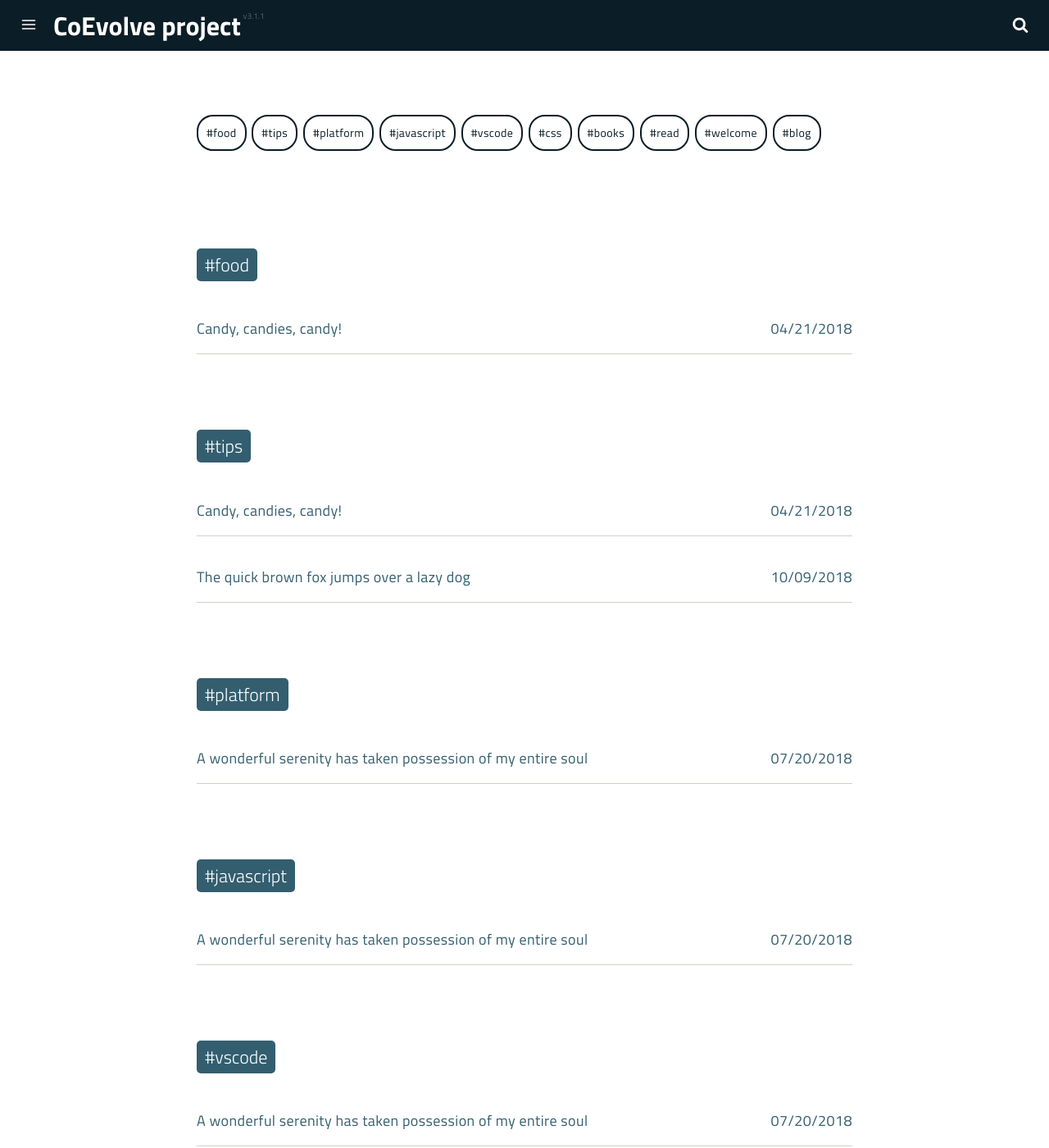
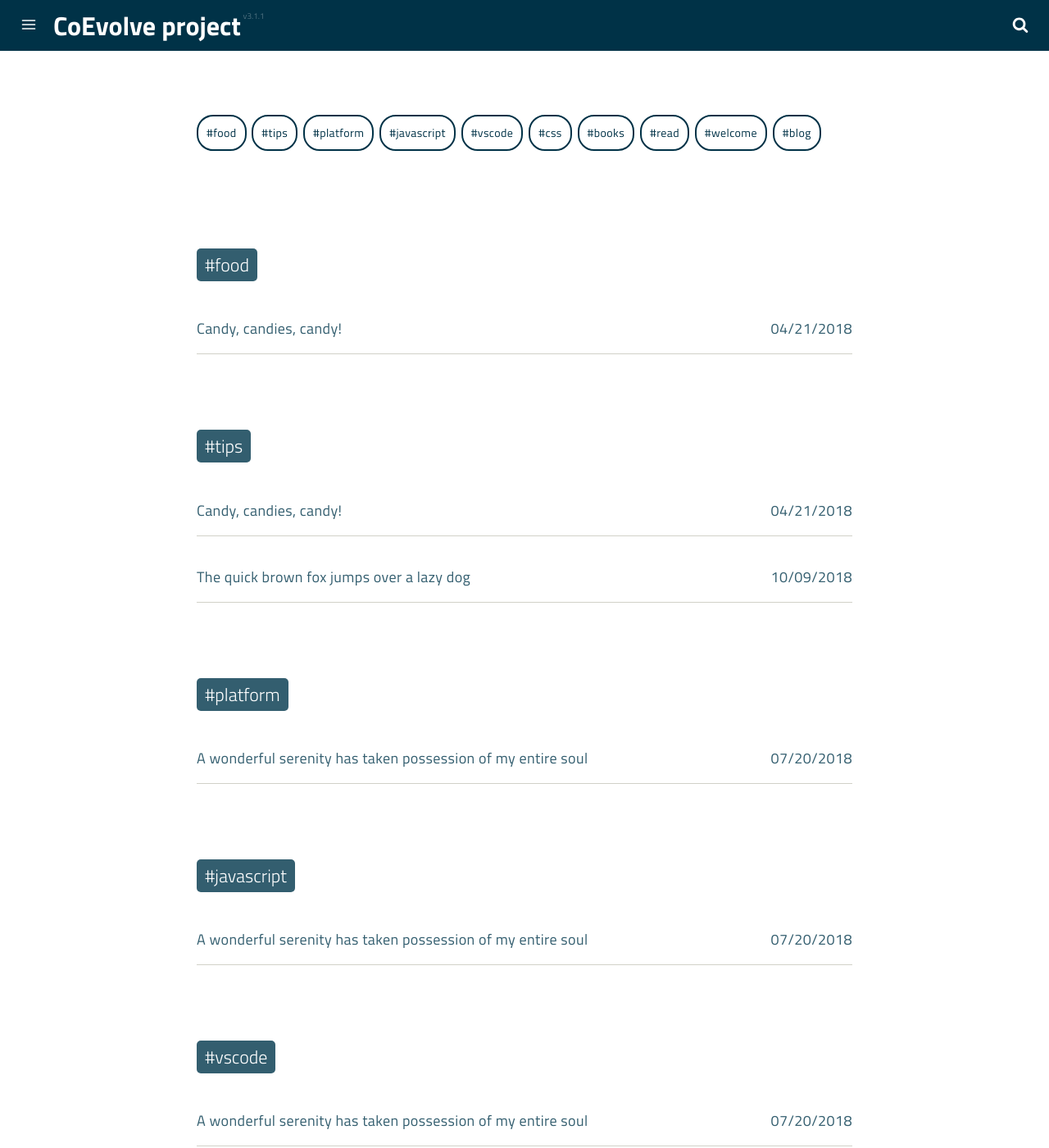
Before and after one commit to dgiovannelli/coevolve_website, a Jekyll site: the page built from tags.html, in a window 1280 px wide and 1400 px high. Shown: the whole window at 82% size. Built offline with Jekyll 4.4.1, drawn with Linux system fonts in a browser that asks for light colours; a script that is not in the unit is left out.

Commit message:
updating the website strcuture

```diff
--- a/_sass/_theme.scss
+++ b/_sass/_theme.scss
@@ -1,6 +1,6 @@
 $theme: (
 themeColor: #335e6f,
-primaryDark: #0b1d26,
+primaryDark: #003247,
 accentDark: #ffffff,
 lightGray: #e8e8e4,
 texts: #333333,
```
